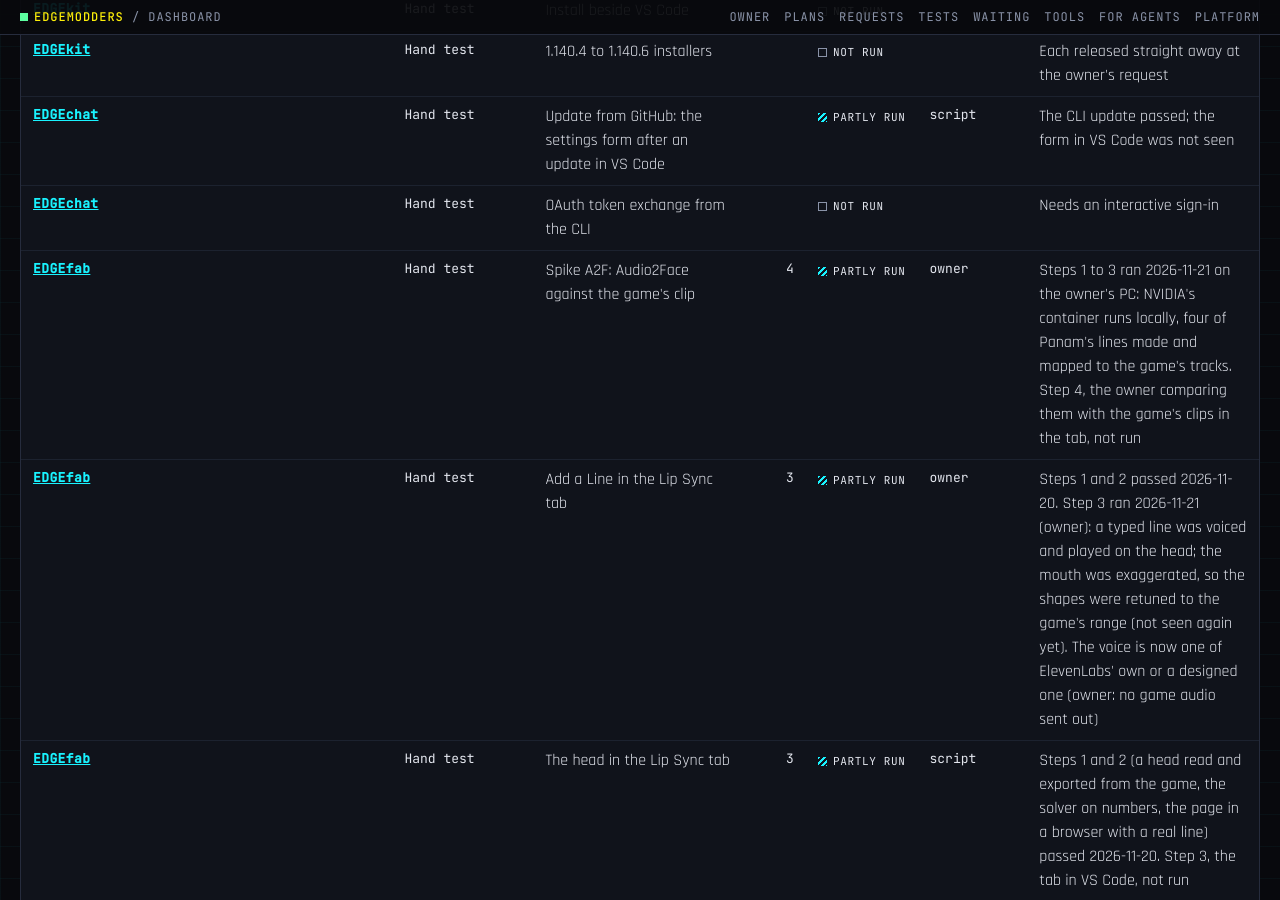
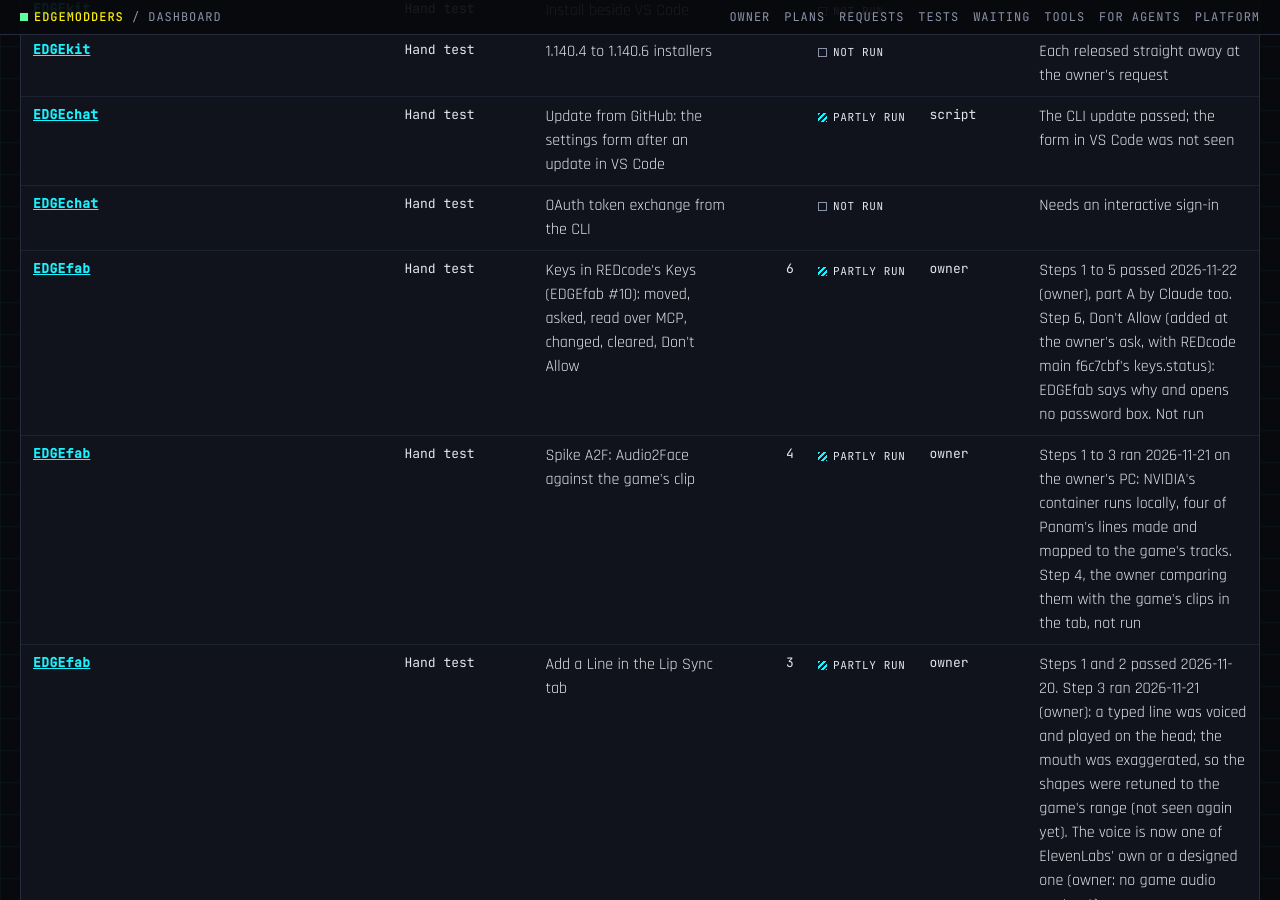
Before and after one commit to Edgemodders/EDGEweb, a Jekyll site: the page docs/dashboard.html, which Jekyll copies as it is, in a window 1280 px wide and 900 px high, scrolled down 13074 px. Built offline with Jekyll 4.4.1, drawn with Linux system fonts in a browser that asks for light colours.

Commit message:
Dashboard: EDGEfab's keys test gains step 6, Don't Allow
Co-Authored-By: Claude Opus 5.5 <noreply@anthropic.com>

```diff
--- a/docs/assets/dashboard/status.js
+++ b/docs/assets/dashboard/status.js
@@ -1,5 +1,5 @@
 // The EDGE dashboard's data. See CLAUDE.md, Dashboard. Plain JSON after the equals sign.
-window.EDGE_STATUS ={
+window.EDGE_STATUS = {
  "asOf": "2026-11-17",
  "note": "Snapshot for the EDGE dashboard. issues and each tool's lastTag, lastTagDate, lastCommit, commitsSinceTag are written by tools/dashboard/refresh.py; the rest is curated by hand from each tool's CLAUDE.md, docs/testing.md and changelog. sessions are local Claude session names seen in ListAgents on asOf: a hint to match on, since names change when a session restarts. checkedBy names the tool's own session that confirmed the entry, and when; an entry without it is a first pass by a reader.",
  "issues": [
@@ -2976,18 +2976,18 @@ window.EDGE_STATUS ={
     "version": "0.1.1",
     "needs": [
      "0.1.0 released 2026-11-18. Since then, under Unreleased: the Lip Sync tab with a 3D head and Add a Line",
-     "Keys in REDcode's Keys (EDGEfab #10, REDcode's K4d) built and passed 2026-11-22; released with REDcode, EDGEwave 0.3.0 and the other K4d tools at once, when the owner says",
+     "Keys in REDcode's Keys (EDGEfab #10, REDcode's K4d): steps 1 to 5 passed 2026-11-22; step 6, Don't Allow, built and not run. Released with REDcode, EDGEwave 0.3.0 and the other K4d tools at once, when the owner says",
      "Before any release that carries it: the Lip Sync tab's steps in VS Code (the voice heard, the head seen, a line added with EDGEwave's voice), and EDGEwave's release with speakLine",
      "Next work: the real voice through Add a Line; V's female head and Change Head; finer mouth movement from audio (Audio2Face-3D); writing a made line into a project; spike LS2 in the game"
     ]
    },
    "handTests": [
     {
-     "name": "Keys in REDcode's Keys (EDGEfab #10): moved, asked, read over MCP, changed, cleared",
-     "steps": 5,
-     "status": "passed",
-     "ranBy": "owner",
-     "note": "Passed 2026-11-22: part A by Claude (13 offline checks; the real store read by the MCP server), part B by the owner (5 VS Code steps with REDcode main), after a fix: the no-key message also names a key EDGEfab is not allowed to read. EDGEfab #10 closed"
+     "name": "Keys in REDcode's Keys (EDGEfab #10): moved, asked, read over MCP, changed, cleared, Don't Allow",
+     "steps": 6,
+     "status": "partly run",
+     "ranBy": "owner",
+     "note": "Steps 1 to 5 passed 2026-11-22 (owner), part A by Claude too. Step 6, Don't Allow (added at the owner's ask, with REDcode main f6c7cbf's keys.status): EDGEfab says why and opens no password box. Not run"
     },
     {
      "name": "Spike A2F: Audio2Face against the game's clip",
@@ -3078,7 +3078,7 @@ window.EDGE_STATUS ={
    "waitingOn": [
     {
      "who": "owner",
-     "what": "Say when K4d releases: EDGEfab goes out with REDcode, EDGEwave 0.3.0 and the other key tools (EDGEfab's keys test passed 2026-11-22)",
+     "what": "Run step 6 of the keys test (Don't Allow, REDcode main f6c7cbf or later). Then say when K4d releases: EDGEfab goes out with REDcode, EDGEwave 0.3.0 and the other key tools",
      "ref": "REDcode K4d"
     },
     {
--- a/docs/dashboard.html
+++ b/docs/dashboard.html
@@ -203,7 +203,7 @@ pre.how { background: #05060a; border: 1px solid var(--line); padding: 12px 14px
 </div>
 <div id="tip" role="tooltip"></div>
 
-<script src="assets/dashboard/status.js?v=209"></script>
+<script src="assets/dashboard/status.js?v=210"></script>
 <script>
 (function () {
   var S = window.EDGE_STATUS;
```
